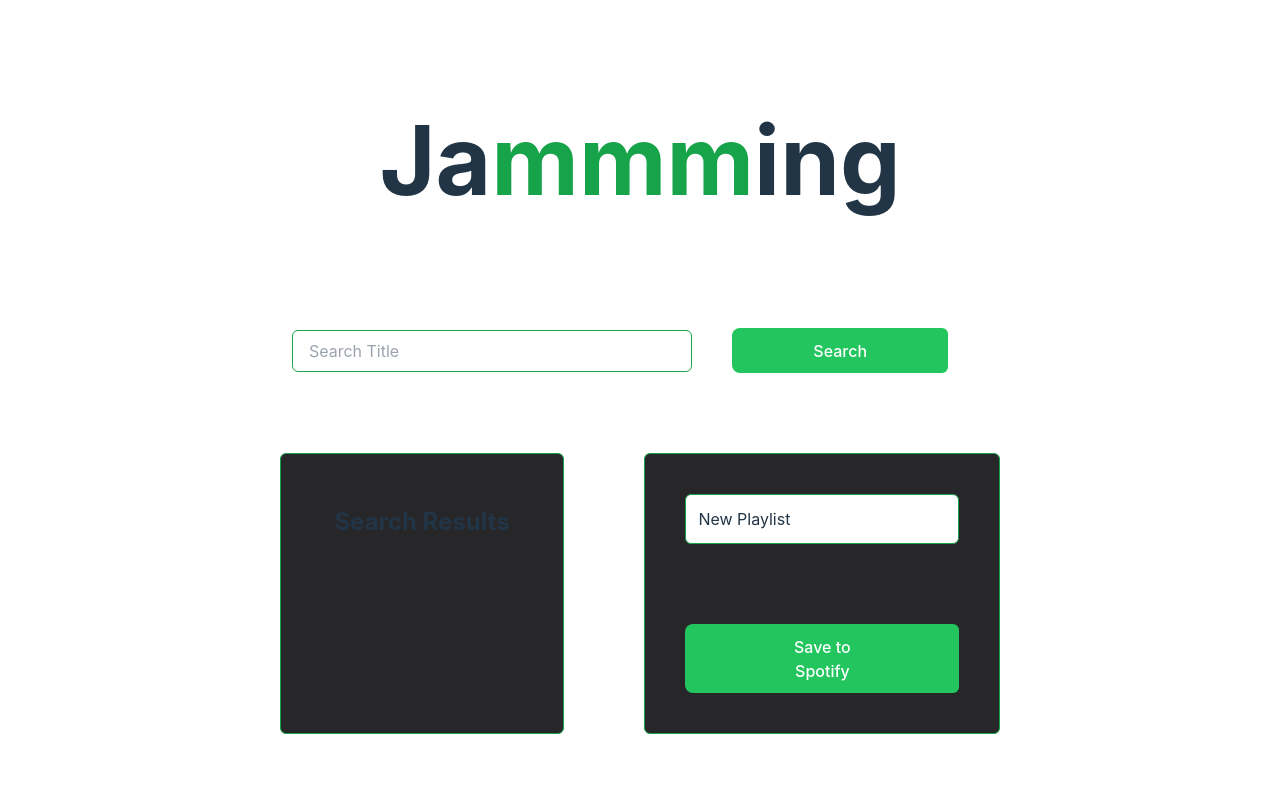
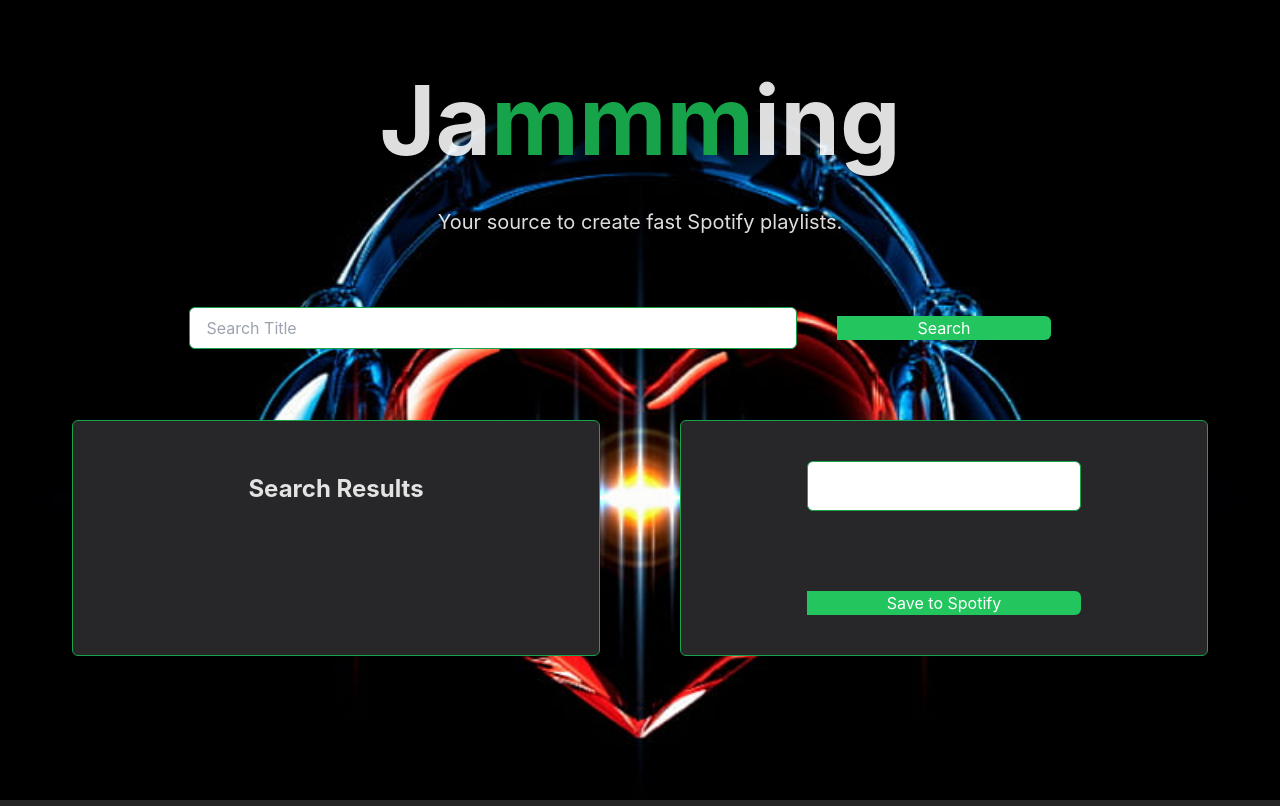
Before and after one commit to Cion318/jammming-react, a React (Vite) app: page / in a window 1280 px wide. Built offline with nearby package versions, Linux system fonts and the light colour scheme.

Commit message:
Adjusted App.jsx css

```diff
--- a/src/App.jsx
+++ b/src/App.jsx
@@ -21,12 +21,12 @@ function App() {
 
       setPlaylistTracks((prevTracks) => [...prevTracks, track]);
     },
-    [playlistTracks]
+    [playlistTracks],
   );
 
   const removeTrack = useCallback((track) => {
     setPlaylistTracks((prevTracks) =>
-      prevTracks.filter((currentTrack) => currentTrack.id !== track.id)
+      prevTracks.filter((currentTrack) => currentTrack.id !== track.id),
     );
   }, []);
 
@@ -44,9 +44,12 @@ function App() {
 
   return (
     <div>
-      <h1 className="text-8xl font-bold text-white-900 m-20">
+      <h1 className="text-white-900 font-bold sm:my-10 sm:text-7xl lg:text-8xl">
         Ja<span className="text-green-600">mmm</span>ing
       </h1>
+      <h2 className="text-white-800 sm:m-10 sm:text-lg lg:text-xl">
+        Your source to create fast Spotify playlists.
+      </h2>
       <div>
         <SearchBar onSearch={search} />
         <div className="flex">
--- a/src/index.css
+++ b/src/index.css
@@ -18,56 +18,11 @@
   -webkit-text-size-adjust: 100%;
 }
 
-a {
-  font-weight: 500;
-  color: #646cff;
-  text-decoration: inherit;
+#root {
+  background-image: url("assets/bg.jpg");
+  background-repeat: no-repeat;
+  background-position: center center;
+  background-size: cover;
+  background-color: black;
+  height: 100vh;
 }
-a:hover {
-  color: #535bf2;
-}
-
-body {
-  margin: 0;
-  display: flex;
-  place-items: center;
-  min-width: 320px;
-  min-height: 100vh;
-}
-
-h1 {
-  font-size: 3.2em;
-  line-height: 1.1;
-}
-
-button {
-  border-radius: 8px;
-  border: 1px solid transparent;
-  padding: 0.6em 1.2em;
-  font-size: 1em;
-  font-weight: 500;
-  font-family: inherit;
-  background-color: #1a1a1a;
-  cursor: pointer;
-  transition: border-color 0.25s;
-}
-button:hover {
-  border-color: #646cff;
-}
-button:focus,
-button:focus-visible {
-  outline: 4px auto -webkit-focus-ring-color;
-}
-
-@media (prefers-color-scheme: light) {
-  :root {
-    color: #213547;
-    background-color: #ffffff;
-  }
-  a:hover {
-    color: #747bff;
-  }
-  button {
-    background-color: #f9f9f9;
-  }
-}
```
Also changed, not shown: src/assets/bg.jpg (added).
